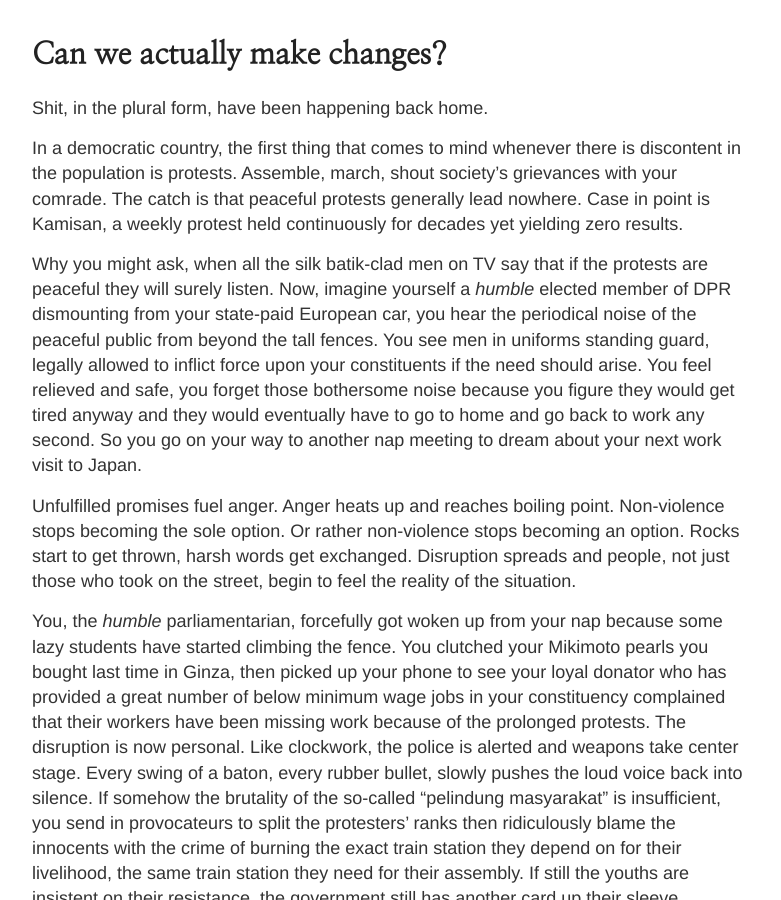
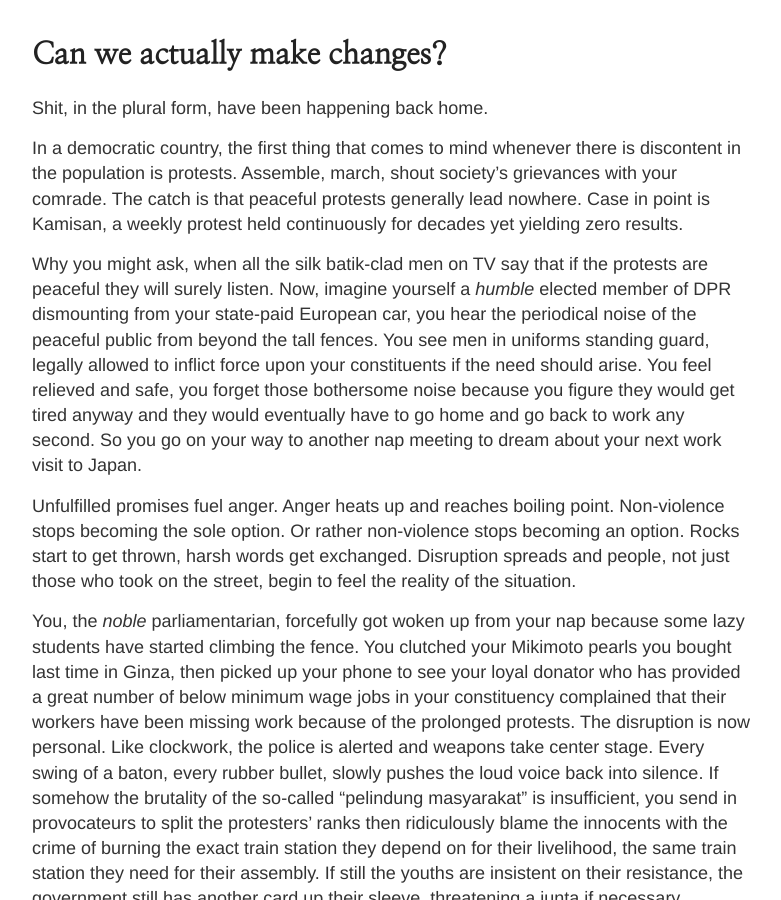
Before and after one commit to ansharlubis/ansharlubis.github.io, a Jekyll site: the page built from _diary/2025-09-09-changes.md, in a window 1280 px wide and 900 px high. Shown: the whole window, without its empty margins (248-1029 px from the left). Built offline with Jekyll 4.4.1, drawn with Linux system fonts in a browser that asks for light colours; nearby versions of some CDN libraries.

Commit message:
small grammar fix

```diff
--- a/_diary/2025-09-09-changes.md
+++ b/_diary/2025-09-09-changes.md
@@ -9,11 +9,11 @@
 
 In a democratic country, the first thing that comes to mind whenever there is discontent in the population is protests. Assemble, march, shout society's grievances with your comrade. The catch is that peaceful protests generally lead nowhere. Case in point is Kamisan, a weekly protest held continuously for decades yet yielding zero results.
 
-Why you might ask, when all the silk batik-clad men on TV say that if the protests are peaceful they will surely listen. Now, imagine yourself a *humble* elected member of DPR dismounting from your state-paid European car, you hear the periodical noise of the peaceful public from beyond the tall fences. You see men in uniforms standing guard, legally allowed to inflict force upon your constituents if the need should arise. You feel relieved and safe, you forget those bothersome noise because you figure they would get tired anyway and they would eventually have to go to home and go back to work any second. So you go on your way to another nap meeting to dream about your next work visit to Japan.
+Why you might ask, when all the silk batik-clad men on TV say that if the protests are peaceful they will surely listen. Now, imagine yourself a *humble* elected member of DPR dismounting from your state-paid European car, you hear the periodical noise of the peaceful public from beyond the tall fences. You see men in uniforms standing guard, legally allowed to inflict force upon your constituents if the need should arise. You feel relieved and safe, you forget those bothersome noise because you figure they would get tired anyway and they would eventually have to go home and go back to work any second. So you go on your way to another nap meeting to dream about your next work visit to Japan.
 
 Unfulfilled promises fuel anger. Anger heats up and reaches boiling point. Non-violence stops becoming the sole option. Or rather non-violence stops becoming an option. Rocks start to get thrown, harsh words get exchanged. Disruption spreads and people, not just those who took on the street, begin to feel the reality of the situation.
 
-You, the *humble* parliamentarian, forcefully got woken up from your nap because some lazy students have started climbing the fence. You clutched your Mikimoto pearls you bought last time in Ginza, then picked up your phone to see your loyal donator who has provided a great number of below minimum wage jobs in your constituency complained that their workers have been missing work because of the prolonged protests. The disruption is now personal. Like clockwork, the police is alerted and weapons take center stage. Every swing of a baton, every rubber bullet, slowly pushes the loud voice back into silence. If somehow the brutality of the so-called "pelindung masyarakat" is insufficient, you send in provocateurs to split the protesters' ranks then ridiculously blame the innocents with the crime of burning the exact train station they depend on for their livelihood, the same train station they need for their assembly. If still the youths are insistent on their resistance, the government still has another card up their sleeve, threatening a junta if necessary.
+You, the *noble* parliamentarian, forcefully got woken up from your nap because some lazy students have started climbing the fence. You clutched your Mikimoto pearls you bought last time in Ginza, then picked up your phone to see your loyal donator who has provided a great number of below minimum wage jobs in your constituency complained that their workers have been missing work because of the prolonged protests. The disruption is now personal. Like clockwork, the police is alerted and weapons take center stage. Every swing of a baton, every rubber bullet, slowly pushes the loud voice back into silence. If somehow the brutality of the so-called "pelindung masyarakat" is insufficient, you send in provocateurs to split the protesters' ranks then ridiculously blame the innocents with the crime of burning the exact train station they depend on for their livelihood, the same train station they need for their assembly. If still the youths are insistent on their resistance, the government still has another card up their sleeve, threatening a junta if necessary.
 
 "Practice the virtue of democracy! Elect good people!" one might suggest. Reformasi has certainly given us more say in how the government is conducted and electing good people is not impossible, but at the same time we tend to overlook the fact that voting is difficult[^1]. We have numerous political parties each sending numerous candidates. A voter is demanded to balance their and their community's interests while simultaneously measuring the competency of all the candidates along with the feasibility of their ideas and policies. This is a lot of work and study. Fostering good citizenship requires good education. Yet how can we achieve this when many teachers are still making far below the minimum wage?[^2]. The state spends at least 20% of the national budget annually but some performance indicators still show the quality of education in Indonesia worsening and below average[^3].
 
```
